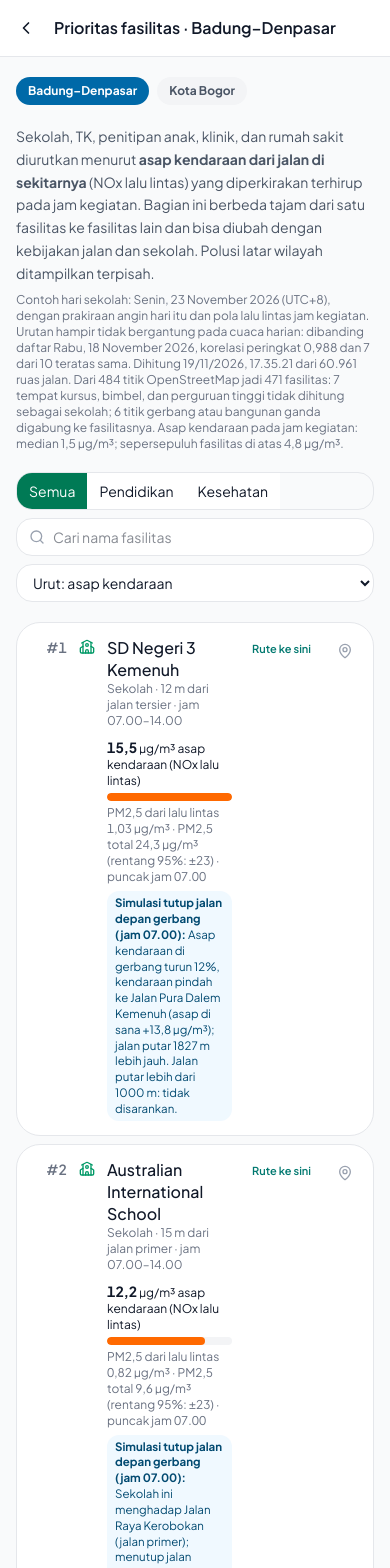
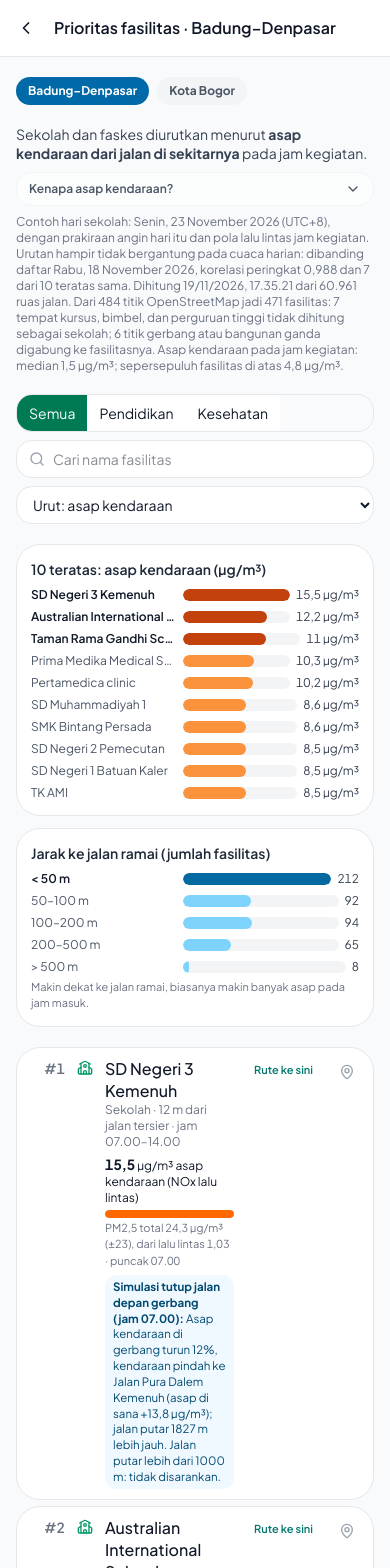
Before and after one commit to Tristan-tech-ai/Breeva, a React (Vite) app: page /prioritas in a window 390 px wide. Shown: the top 1568 px of the page. Built offline with nearby package versions, Linux system fonts and the light colour scheme; no server answers.

Commit message:
prioritas: top-10 exhaust bars and distance-to-busy-road bands above the list, compact list, method notes folded

```diff
--- /dev/null
+++ b/src/lib/prioritasViz.ts
@@ -0,0 +1,6 @@
+/** N-06: how far the facilities are from a busy road, in a few bands (counts per band, nearest band first). */
+export const JARAK_BANDS: Array<[number, number, string]> = [[0, 50, '< 50 m'], [50, 100, '50–100 m'], [100, 200, '100–200 m'], [200, 500, '200–500 m'], [500, Infinity, '> 500 m']];
+
+export function sebaranJarak(items: Array<{ d_ramai_m: number }>): Array<{ label: string; n: number }> {
+  return JARAK_BANDS.map(([lo, hi, label]) => ({ label, n: items.filter((f) => f.d_ramai_m >= lo && f.d_ramai_m < hi).length }));
+}
--- a/src/pages/PrioritasPage.tsx
+++ b/src/pages/PrioritasPage.tsx
@@ -6,6 +6,9 @@ import { fmt, indicativeNote, JALAN, JENIS, PAGE_SIZE, PRIORITAS_REGIONS, pickPr
 import { CAMS_NOTICE, OPEN_METEO_LINK } from '../lib/attribution';
 import { destLink } from '../lib/route/share';
 import { simulasiLine, type SimulasiFile } from '../lib/simulasi';
+import BarChart from '../components/viz/BarChart';
+import Rincian from '../components/viz/Rincian';
+import { sebaranJarak } from '../lib/prioritasViz';
 
 export default function PrioritasPage() {
   const navigate = useNavigate();
@@ -40,6 +43,8 @@ export default function PrioritasPage() {
   const simById = useMemo(() => new Map((sim?.region === region.name ? sim.file.sekolah : []).map((s) => [s.id, s])), [sim, region.name]);
 
   const all = useMemo(() => (data ? saringUrut(data.fasilitas, saring) : []), [data, saring]);
+  const top10 = useMemo(() => (data ? saringUrut(data.fasilitas, { ...saring, cari: '', urutan: 'lalin' }).slice(0, 10) : []), [data, saring]);
+  const jarak = useMemo(() => (data ? sebaranJarak(data.fasilitas.filter((f) => saring.kelas === 'semua' || f.kelas === saring.kelas)) : []), [data, saring.kelas]);
   const list = all.slice(0, shown);
   const maxLalin = useMemo(() => Math.max(0.01, ...(data?.fasilitas.map((f) => f.no2_lalin) ?? [0])), [data]);
 
@@ -72,11 +77,15 @@ export default function PrioritasPage() {
           </p>
         )}
         <section className="space-y-2">
-          <p className="text-sm text-gray-600 dark:text-gray-300 leading-relaxed">
-            Sekolah, TK, penitipan anak, klinik, dan rumah sakit diurutkan menurut <b>asap kendaraan dari jalan di sekitarnya</b> (NOx lalu lintas) yang
-            diperkirakan terhirup pada jam kegiatan. Bagian ini berbeda tajam dari satu fasilitas ke fasilitas lain dan bisa diubah
-            dengan kebijakan jalan dan sekolah. Polusi latar wilayah ditampilkan terpisah.
+          <p className="text-sm text-gray-700 dark:text-gray-200 leading-snug">
+            Sekolah dan faskes diurutkan menurut <b>asap kendaraan dari jalan di sekitarnya</b> pada jam kegiatan.
           </p>
+          <Rincian summary="Kenapa asap kendaraan?">
+            <p>
+              Asap kendaraan (NOx lalu lintas) berbeda tajam dari satu fasilitas ke fasilitas lain dan bisa diubah dengan kebijakan jalan
+              dan sekolah. Polusi latar wilayah hampir sama di semua fasilitas, jadi ditampilkan terpisah.
+            </p>
+          </Rincian>
           {data && (
             <p className="text-xs text-gray-500 dark:text-gray-400">
               {tanggalDaftar(data)} Dihitung {new Date(data.dibuat).toLocaleString('id-ID')} dari {data.ruas.toLocaleString('id-ID')} ruas jalan.
@@ -116,12 +125,26 @@ export default function PrioritasPage() {
         {gagal && <p className="text-sm text-red-600">Data prioritas tidak bisa dimuat.</p>}
         {!data && !gagal && <p className="text-sm text-gray-500">Memuat…</p>}
 
+        {data && top10.length > 0 && (
+          <section className="grid gap-3 sm:grid-cols-2" data-prioritas-grafik>
+            <div className="rounded-2xl bg-white dark:bg-gray-900 border border-gray-200 dark:border-gray-800 p-3.5">
+              <BarChart title="10 teratas: asap kendaraan (µg/m³)" unit="µg/m³"
+                bars={top10.map((f, i) => ({ label: f.nama, value: f.no2_lalin, highlight: i < 3, color: i < 3 ? '#c2410c' : '#fb923c' }))} />
+            </div>
+            <div className="rounded-2xl bg-white dark:bg-gray-900 border border-gray-200 dark:border-gray-800 p-3.5">
+              <BarChart title="Jarak ke jalan ramai (jumlah fasilitas)"
+                bars={jarak.map((b, i) => ({ label: b.label, value: b.n, highlight: i === 0, color: i === 0 ? '#0369a1' : '#7dd3fc' }))} />
+              <p className="mt-1 text-[11px] text-gray-500 dark:text-gray-400">Makin dekat ke jalan ramai, biasanya makin banyak asap pada jam masuk.</p>
+            </div>
+          </section>
+        )}
+
         {data && (
-          <ol className="space-y-2" aria-label="Daftar fasilitas">
+          <ol className="space-y-1.5" aria-label="Daftar fasilitas">
             {list.map((f) => {
               const Icon = f.kelas === 'pendidikan' ? School : Stethoscope;
               return (
-                <li key={f.id} className="rounded-2xl bg-white dark:bg-gray-900 border border-gray-200 dark:border-gray-800 p-3.5">
+                <li key={f.id} className="rounded-2xl bg-white dark:bg-gray-900 border border-gray-200 dark:border-gray-800 px-3 py-2.5">
                   <div className="flex items-start gap-3">
                     <span className="w-9 shrink-0 text-right text-sm font-semibold tabular-nums text-gray-500 dark:text-gray-400">#{f.peringkat}</span>
                     <Icon className="w-4 h-4 mt-0.5 shrink-0 text-emerald-600" aria-hidden />
@@ -130,12 +153,12 @@ export default function PrioritasPage() {
                       <p className="text-xs text-gray-500 dark:text-gray-400">
                         {JENIS[f.jenis] ?? f.jenis} · {f.d_ramai_m} m dari {JALAN[f.jalan_terdekat] ?? f.jalan_terdekat} · jam {rentangJam(f.jam)}
                       </p>
-                      <p className="mt-2 text-xs tabular-nums"><b className="text-sm">{fmt(f.no2_lalin)}</b> µg/m³ asap kendaraan (NOx lalu lintas)</p>
+                      <p className="mt-1 text-xs tabular-nums"><b className="text-sm">{fmt(f.no2_lalin)}</b> µg/m³ asap kendaraan (NOx lalu lintas)</p>
                       <div className="mt-1 h-2 rounded-full bg-gray-100 dark:bg-gray-800 overflow-hidden" aria-hidden>
                         <div className="h-full rounded-full bg-orange-500" style={{ width: `${Math.max(1, Math.min(100, (f.no2_lalin / maxLalin) * 100))}%` }} />
                       </div>
-                      <p className="mt-1 text-xs text-gray-500 dark:text-gray-400 tabular-nums">
-                        PM2,5 dari lalu lintas {fmt(f.pm25_lalin, 2)} µg/m³ · PM2,5 total {fmt(f.pm25)} µg/m³ (rentang 95%: ±{fmt(f.pi95, 0)}) · puncak jam {String(f.jam_puncak).padStart(2, '0')}.00
+                      <p className="mt-0.5 text-[11px] text-gray-500 dark:text-gray-400 tabular-nums">
+                        PM2,5 total {fmt(f.pm25)} µg/m³ (±{fmt(f.pi95, 0)}), dari lalu lintas {fmt(f.pm25_lalin, 2)} · puncak {String(f.jam_puncak).padStart(2, '0')}.00
                       </p>
                       {f.kelas === 'pendidikan' && simById.get(f.id) && (
                         <p className="mt-1.5 rounded-lg bg-sky-50 dark:bg-sky-900/20 px-2 py-1 text-[11.5px] leading-snug text-sky-900 dark:text-sky-200">
@@ -164,8 +187,9 @@ export default function PrioritasPage() {
           </ol>
         )}
 
-        <section className="rounded-2xl border border-gray-200 dark:border-gray-800 bg-white dark:bg-gray-900 p-4 space-y-2 text-sm leading-relaxed">
-          <h2 className="font-semibold flex items-center gap-2"><Info className="w-4 h-4" /> Cara menghitung dan batasannya</h2>
+        <Rincian summary="Cara menghitung dan batasannya">
+        <section className="space-y-2 text-sm leading-relaxed">
+          <h2 className="sr-only flex items-center gap-2"><Info className="w-4 h-4" /> Cara menghitung dan batasannya</h2>
           <ul className="list-disc pl-5 space-y-1.5 text-gray-600 dark:text-gray-300">
             <li><b>Di titik fasilitas.</b> Nilai dihitung di lokasi fasilitas (OpenStreetMap), bukan di ruas jalan terdekat, dengan
               rumus asap kendaraan yang sama dengan peta: semua jalan besar dalam 500 m dan 40 jalan kecil terdekat, angin dari segala
@@ -193,6 +217,7 @@ export default function PrioritasPage() {
             </p>
           )}
         </section>
+        </Rincian>
       </main>
     </div>
   );
```
Also changed, not shown: 1 other file (tests, documents, lock files or other folders).
